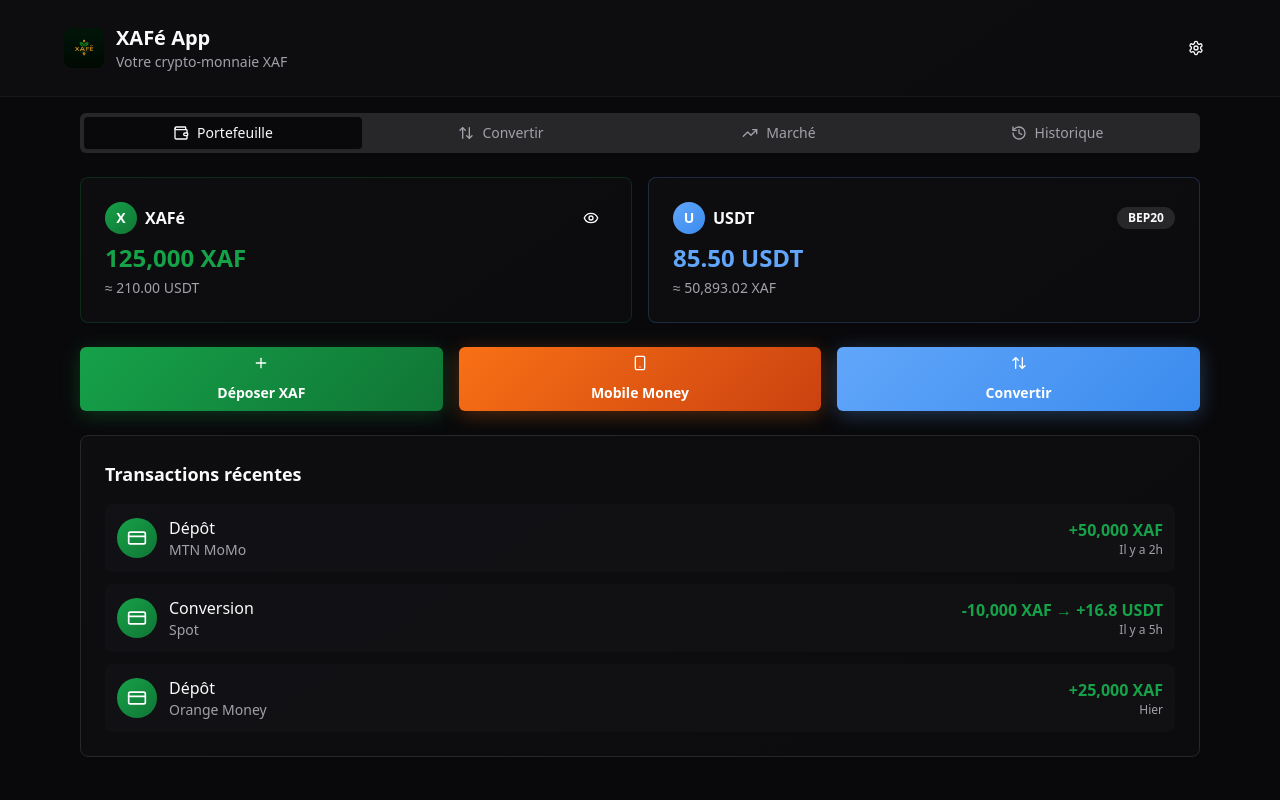
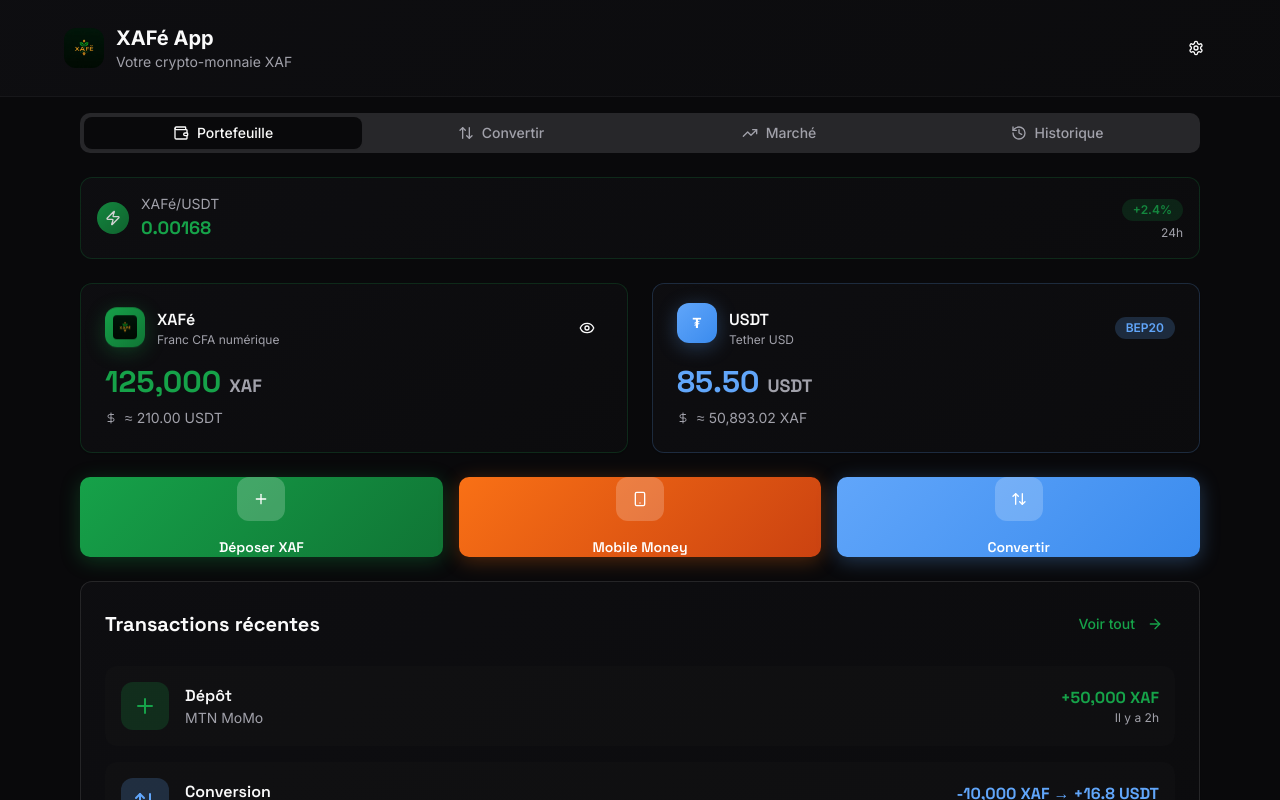
Before and after one commit to Nelson18062003/glisil, a React (Vite) app: page / in a window 1280 px wide. Shown: the top 800 px of the page. Built offline with nearby package versions, Linux system fonts and the light colour scheme.

Commit message:
Refine and personalize design

```diff
--- a/index.html
+++ b/index.html
@@ -6,6 +6,11 @@
     <title>xafe-pay-exchange</title>
     <meta name="description" content="Lovable Generated Project" />
     <meta name="author" content="Lovable" />
+
+    <!-- Google Fonts -->
+    <link rel="preconnect" href="https://fonts.googleapis.com">
+    <link rel="preconnect" href="https://fonts.gstatic.com" crossorigin>
+    <link href="https://fonts.googleapis.com/css2?family=Inter:wght@300;400;500;600;700;800&family=Space+Grotesk:wght@300;400;500;600;700&display=swap" rel="stylesheet">
 
     <meta property="og:title" content="xafe-pay-exchange" />
     <meta property="og:description" content="Lovable Generated Project" />
--- a/src/components/XafeApp.tsx
+++ b/src/components/XafeApp.tsx
@@ -1,4 +1,4 @@
-import { useState } from "react";
+import { useState, useEffect } from "react";
 import { Button } from "@/components/ui/button";
 import { Card, CardContent } from "@/components/ui/card";
 import { Badge } from "@/components/ui/badge";
@@ -14,119 +14,213 @@ import {
   EyeOff,
   Plus,
   Minus,
-  CreditCard
+  CreditCard,
+  Zap,
+  ArrowRight,
+  DollarSign
 } from "lucide-react";
 import xafeLogo from "@/assets/xafe-logo.png";
 
 export const XafeApp = () => {
   const [balanceVisible, setBalanceVisible] = useState(true);
   const [activeTab, setActiveTab] = useState("wallet");
+  const [animateCards, setAnimateCards] = useState(false);
+
+  useEffect(() => {
+    const timer = setTimeout(() => setAnimateCards(true), 100);
+    return () => clearTimeout(timer);
+  }, []);
 
   const mockData = {
     xafeBalance: 125000,
     usdtBalance: 85.50,
     xafToUsdt: 0.00168,
-    usdtToXaf: 595.24
+    usdtToXaf: 595.24,
+    priceChange: +2.4
   };
 
   const WalletTab = () => (
-    <div className="space-y-6">
+    <div className="space-y-6 animate-fade-in">
+      {/* Price Ticker */}
+      <div className="bg-gradient-card border border-xafe-green/20 rounded-xl p-4 animate-slide-up">
+        <div className="flex items-center justify-between">
+          <div className="flex items-center gap-3">
+            <div className="w-8 h-8 bg-gradient-primary rounded-full flex items-center justify-center animate-pulse-glow">
+              <Zap className="h-4 w-4 text-white" />
+            </div>
+            <div>
+              <p className="text-sm text-muted-foreground">XAFé/USDT</p>
+              <p className="font-heading font-bold text-lg text-xafe-green">
+                {mockData.xafToUsdt}
+              </p>
+            </div>
+          </div>
+          <div className="text-right">
+            <Badge
+              variant="secondary"
+              className={`bg-xafe-green/20 text-xafe-green animate-pulse ${
+                mockData.priceChange > 0 ? 'animate-pulse-glow' : ''
+              }`}
+            >
+              +{mockData.priceChange}%
+            </Badge>
+            <p className="text-xs text-muted-foreground mt-1">24h</p>
+          </div>
+        </div>
+      </div>
+
       {/* Balance Cards */}
-      <div className="grid grid-cols-1 md:grid-cols-2 gap-4">
-        <Card className="bg-gradient-card border-xafe-green/20">
+      <div className="grid grid-cols-1 md:grid-cols-2 gap-6">
+        <Card className={`balance-card border-xafe-green/20 hover-lift ${animateCards ? 'animate-scale-in' : ''}`}
+              style={{ animationDelay: '0.1s' }}>
           <CardContent className="p-6">
-            <div className="flex items-center justify-between mb-2">
-              <div className="flex items-center gap-2">
-                <div className="w-8 h-8 bg-gradient-primary rounded-full flex items-center justify-center">
-                  <span className="text-white text-sm font-bold">X</span>
+            <div className="flex items-center justify-between mb-4">
+              <div className="flex items-center gap-3">
+                <div className="w-10 h-10 bg-gradient-primary rounded-xl flex items-center justify-center shadow-glow-green animate-float">
+                  <img src={xafeLogo} alt="XAFé" className="w-6 h-6 rounded" />
                 </div>
-                <span className="text-foreground font-semibold">XAFé</span>
+                <div>
+                  <h3 className="font-heading font-semibold text-foreground">XAFé</h3>
+                  <p className="text-xs text-muted-foreground">Franc CFA numérique</p>
+                </div>
               </div>
               <Button
                 variant="ghost"
                 size="icon"
                 onClick={() => setBalanceVisible(!balanceVisible)}
-                className="h-8 w-8"
+                className="h-8 w-8 action-button"
               >
                 {balanceVisible ? <Eye className="h-4 w-4" /> : <EyeOff className="h-4 w-4" />}
               </Button>
             </div>
-            <div className="space-y-1">
-              <p className="text-2xl font-bold text-xafe-green">
-                {balanceVisible ? `${mockData.xafeBalance.toLocaleString()} XAF` : "***"}
+            <div className="space-y-2">
+              <p className="text-3xl font-heading font-bold text-xafe-green">
+                {balanceVisible ? `${mockData.xafeBalance.toLocaleString()}` : "***"}
+                <span className="text-lg text-muted-foreground ml-2">XAF</span>
               </p>
+              <div className="flex items-center gap-2">
+                <DollarSign className="h-3 w-3 text-muted-foreground" />
                 <p className="text-sm text-muted-foreground">
                   ≈ {balanceVisible ? `${(mockData.xafeBalance * mockData.xafToUsdt).toFixed(2)} USDT` : "***"}
                 </p>
               </div>
+            </div>
           </CardContent>
         </Card>
 
-        <Card className="bg-gradient-card border-xafe-blue/20">
+        <Card className={`balance-card border-xafe-blue/20 hover-lift ${animateCards ? 'animate-scale-in' : ''}`}
+              style={{ animationDelay: '0.2s' }}>
           <CardContent className="p-6">
-            <div className="flex items-center justify-between mb-2">
+            <div className="flex items-center justify-between mb-4">
+              <div className="flex items-center gap-3">
+                <div className="w-10 h-10 bg-gradient-blue rounded-xl flex items-center justify-center shadow-glow-blue animate-float"
+                     style={{ animationDelay: '1s' }}>
+                  <span className="text-white text-sm font-bold">₮</span>
+                </div>
+                <div>
+                  <h3 className="font-heading font-semibold text-foreground">USDT</h3>
+                  <p className="text-xs text-muted-foreground">Tether USD</p>
+                </div>
+              </div>
+              <Badge variant="secondary" className="text-xs bg-xafe-blue/20 text-xafe-blue">BEP20</Badge>
+            </div>
+            <div className="space-y-2">
+              <p className="text-3xl font-heading font-bold text-xafe-blue">
+                {balanceVisible ? `${mockData.usdtBalance.toFixed(2)}` : "***"}
+                <span className="text-lg text-muted-foreground ml-2">USDT</span>
+              </p>
               <div className="flex items-center gap-2">
-                <div className="w-8 h-8 bg-gradient-blue rounded-full flex items-center justify-center">
-                  <span className="text-white text-sm font-bold">U</span>
-                </div>
-                <span className="text-foreground font-semibold">USDT</span>
-              </div>
-              <Badge variant="secondary" className="text-xs">BEP20</Badge>
-            </div>
-            <div className="space-y-1">
-              <p className="text-2xl font-bold text-xafe-blue">
-                {balanceVisible ? `${mockData.usdtBalance.toFixed(2)} USDT` : "***"}
-              </p>
+                <DollarSign className="h-3 w-3 text-muted-foreground" />
                 <p className="text-sm text-muted-foreground">
                   ≈ {balanceVisible ? `${(mockData.usdtBalance * mockData.usdtToXaf).toLocaleString()} XAF` : "***"}
                 </p>
+              </div>
             </div>
           </CardContent>
         </Card>
       </div>
 
       {/* Quick Actions */}
-      <div className="grid grid-cols-1 md:grid-cols-3 gap-4">
-        <Button variant="xafe" size="lg" className="h-16 flex-col">
-          <Plus className="h-6 w-6 mb-1" />
-          <span>Déposer XAF</span>
+      <div className="grid grid-cols-1 md:grid-cols-3 gap-4 animate-slide-up" style={{ animationDelay: '0.3s' }}>
+        <Button variant="xafe" size="lg" className="h-20 flex-col action-button group">
+          <div className="flex items-center justify-center w-12 h-12 bg-white/20 rounded-xl mb-2 group-hover:scale-110 transition-transform">
+            <Plus className="h-6 w-6" />
+          </div>
+          <span className="font-heading font-semibold">Déposer XAF</span>
         </Button>
-        <Button variant="momo" size="lg" className="h-16 flex-col">
-          <Smartphone className="h-6 w-6 mb-1" />
-          <span>Mobile Money</span>
+        <Button variant="momo" size="lg" className="h-20 flex-col action-button group">
+          <div className="flex items-center justify-center w-12 h-12 bg-white/20 rounded-xl mb-2 group-hover:scale-110 transition-transform">
+            <Smartphone className="h-6 w-6" />
+          </div>
+          <span className="font-heading font-semibold">Mobile Money</span>
         </Button>
-        <Button variant="orange" size="lg" className="h-16 flex-col">
-          <ArrowUpDown className="h-6 w-6 mb-1" />
-          <span>Convertir</span>
+        <Button variant="orange" size="lg" className="h-20 flex-col action-button group">
+          <div className="flex items-center justify-center w-12 h-12 bg-white/20 rounded-xl mb-2 group-hover:scale-110 transition-transform">
+            <ArrowUpDown className="h-6 w-6" />
+          </div>
+          <span className="font-heading font-semibold">Convertir</span>
         </Button>
       </div>
 
       {/* Recent Transactions */}
-      <Card className="bg-gradient-card">
+      <Card className="balance-card animate-slide-up" style={{ animationDelay: '0.4s' }}>
         <CardContent className="p-6">
-          <h3 className="text-lg font-semibold mb-4">Transactions récentes</h3>
-          <div className="space-y-3">
+          <div className="flex items-center justify-between mb-6">
+            <h3 className="text-xl font-heading font-bold text-foreground">Transactions récentes</h3>
+            <Button variant="ghost" size="sm" className="text-xafe-green hover:text-xafe-green">
+              Voir tout
+              <ArrowRight className="h-4 w-4 ml-1" />
+            </Button>
+          </div>
+          <div className="space-y-4">
             {[
-              { type: "Dépôt", amount: "+50,000 XAF", time: "Il y a 2h", method: "MTN MoMo" },
-              { type: "Conversion", amount: "-10,000 XAF → +16.8 USDT", time: "Il y a 5h", method: "Spot" },
-              { type: "Dépôt", amount: "+25,000 XAF", time: "Hier", method: "Orange Money" }
-            ].map((tx, index) => (
-              <div key={index} className="flex items-center justify-between p-3 rounded-lg bg-secondary/20">
-                <div className="flex items-center gap-3">
-                  <div className="w-10 h-10 bg-gradient-primary rounded-full flex items-center justify-center">
-                    <CreditCard className="h-5 w-5 text-white" />
+              {
+                type: "Dépôt",
+                amount: "+50,000 XAF",
+                time: "Il y a 2h",
+                method: "MTN MoMo",
+                icon: Plus,
+                color: "text-xafe-green",
+                bgColor: "bg-xafe-green/20"
+              },
+              {
+                type: "Conversion",
+                amount: "-10,000 XAF → +16.8 USDT",
+                time: "Il y a 5h",
+                method: "Spot",
+                icon: ArrowUpDown,
+                color: "text-xafe-blue",
+                bgColor: "bg-xafe-blue/20"
+              },
+              {
+                type: "Dépôt",
+                amount: "+25,000 XAF",
+                time: "Hier",
+                method: "Orange Money",
+                icon: Smartphone,
+                color: "text-xafe-orange",
+                bgColor: "bg-xafe-orange/20"
+              }
+            ].map((tx, index) => {
+              const IconComponent = tx.icon;
+              return (
+                <div key={index} className="flex items-center justify-between p-4 rounded-xl bg-secondary/10 hover:bg-secondary/20 transition-all duration-300 hover-lift group">
+                  <div className="flex items-center gap-4">
+                    <div className={`w-12 h-12 ${tx.bgColor} rounded-xl flex items-center justify-center group-hover:scale-110 transition-transform`}>
+                      <IconComponent className={`h-6 w-6 ${tx.color}`} />
                     </div>
                     <div>
-                    <p className="font-medium">{tx.type}</p>
+                      <p className="font-heading font-semibold text-foreground">{tx.type}</p>
                       <p className="text-sm text-muted-foreground">{tx.method}</p>
                     </div>
                   </div>
                   <div className="text-right">
-                  <p className="font-semibold text-xafe-green">{tx.amount}</p>
+                    <p className={`font-heading font-bold ${tx.color}`}>{tx.amount}</p>
                     <p className="text-xs text-muted-foreground">{tx.time}</p>
                   </div>
                 </div>
-            ))}
+              );
+            })}
           </div>
         </CardContent>
       </Card>
--- a/src/index.css
+++ b/src/index.css
@@ -54,7 +54,11 @@ All colors MUST be HSL.
     --shadow-glow-orange: 0 4px 20px hsl(24 95% 53% / 0.3);
     --shadow-glow-blue: 0 4px 20px hsl(213 94% 68% / 0.3);
 
-    --radius: 0.5rem;
+    /* Animation and transition variables */
+    --transition-smooth: all 0.3s cubic-bezier(0.4, 0, 0.2, 1);
+    --transition-bounce: all 0.4s cubic-bezier(0.68, -0.55, 0.265, 1.55);
+
+    --radius: 0.75rem;
 
     --sidebar-background: 0 0% 98%;
 
@@ -118,6 +122,33 @@ All colors MUST be HSL.
   }
 
   body {
-    @apply bg-background text-foreground;
+    @apply bg-background text-foreground font-sans;
   }
 }
+
+@layer components {
+  /* Custom component classes */
+  .animate-stagger {
+    animation-delay: calc(var(--stagger) * 0.1s);
+  }
+
+  .hover-lift {
+    @apply transition-all duration-300 hover:transform hover:-translate-y-1 hover:shadow-xl;
+  }
+
+  .gradient-text {
+    @apply bg-gradient-to-r from-xafe-green to-xafe-blue bg-clip-text text-transparent;
+  }
+
+  .glass-effect {
+    @apply backdrop-blur-md bg-white/5 border border-white/10;
+  }
+
+  .balance-card {
+    @apply bg-gradient-card border border-white/10 backdrop-blur-sm;
+  }
+
+  .action-button {
+    @apply transition-all duration-300 hover:scale-105 active:scale-95;
+  }
+}
--- a/tailwind.config.ts
+++ b/tailwind.config.ts
@@ -86,6 +86,10 @@ export default {
 				md: 'calc(var(--radius) - 2px)',
 				sm: 'calc(var(--radius) - 4px)'
 			},
+			fontFamily: {
+				sans: ['Inter', 'system-ui', 'sans-serif'],
+				heading: ['Space Grotesk', 'system-ui', 'sans-serif'],
+			},
 			keyframes: {
 				'accordion-down': {
 					from: {
@@ -102,11 +106,62 @@ export default {
 					to: {
 						height: '0'
 					}
+				},
+				'fade-in': {
+					'0%': {
+						opacity: '0',
+						transform: 'translateY(10px)'
+					},
+					'100%': {
+						opacity: '1',
+						transform: 'translateY(0)'
+					}
+				},
+				'slide-up': {
+					'0%': {
+						opacity: '0',
+						transform: 'translateY(20px)'
+					},
+					'100%': {
+						opacity: '1',
+						transform: 'translateY(0)'
+					}
+				},
+				'scale-in': {
+					'0%': {
+						transform: 'scale(0.95)',
+						opacity: '0'
+					},
+					'100%': {
+						transform: 'scale(1)',
+						opacity: '1'
+					}
+				},
+				'float': {
+					'0%, 100%': {
+						transform: 'translateY(0px)'
+					},
+					'50%': {
+						transform: 'translateY(-5px)'
+					}
+				},
+				'pulse-glow': {
+					'0%, 100%': {
+						opacity: '1'
+					},
+					'50%': {
+						opacity: '0.5'
+					}
 				}
 			},
 			animation: {
 				'accordion-down': 'accordion-down 0.2s ease-out',
-				'accordion-up': 'accordion-up 0.2s ease-out'
+				'accordion-up': 'accordion-up 0.2s ease-out',
+				'fade-in': 'fade-in 0.5s ease-out',
+				'slide-up': 'slide-up 0.4s ease-out',
+				'scale-in': 'scale-in 0.3s ease-out',
+				'float': 'float 3s ease-in-out infinite',
+				'pulse-glow': 'pulse-glow 2s ease-in-out infinite'
 			}
 		}
 	},
```
Lines whose indentation alone changed are shown as unchanged.
